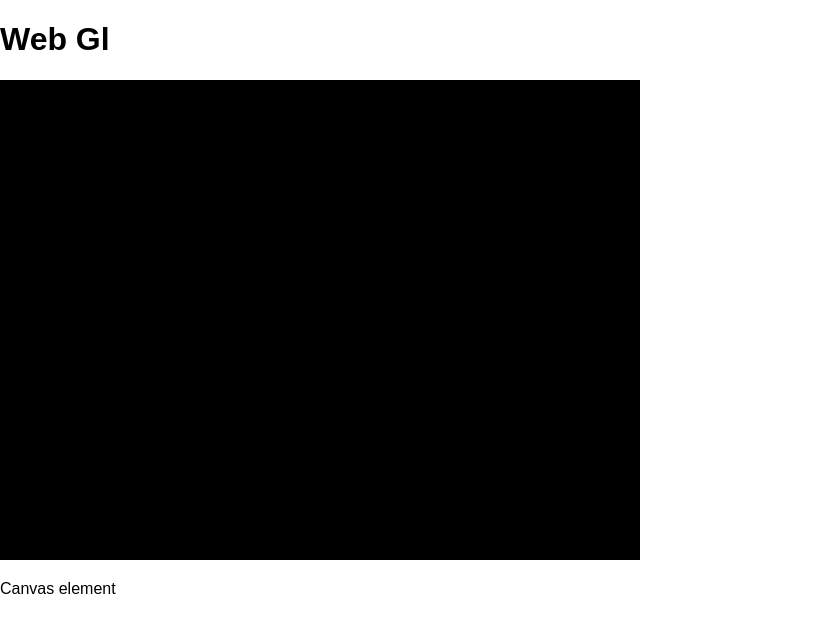
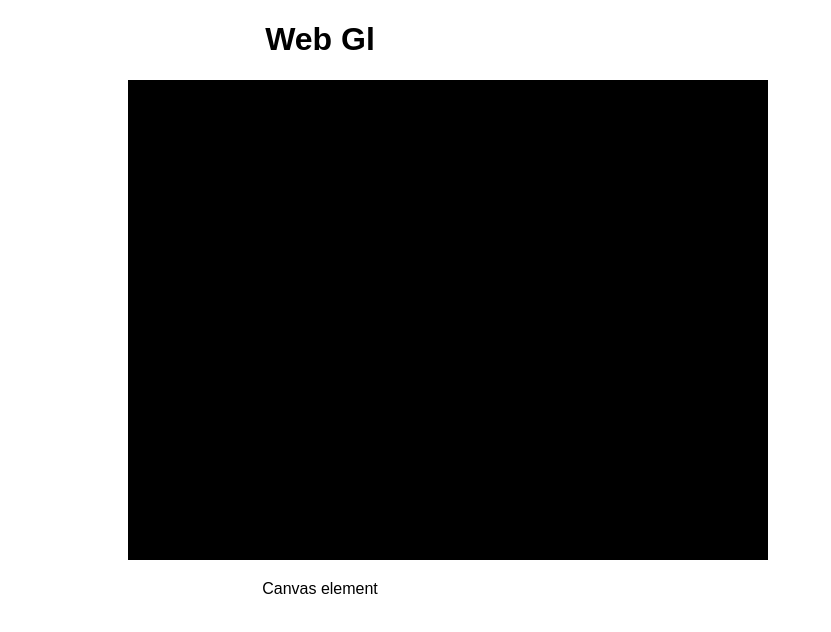
Before and after one commit to JohnDun89/finalProject, a React (Create React App) app: page / in a window 1280 px wide. Shown: the top 632 px of the page, without its empty margins (0-831 px from the left). Built offline with nearby package versions, Linux system fonts and the light colour scheme.

Commit message:
basic build styling added

```diff
--- a/src/index.css
+++ b/src/index.css
@@ -1,5 +1,20 @@
 body {
+  display: flex;
   margin: 0;
   padding: 0;
   font-family: sans-serif;
 }
+
+h1 {
+  text-align: center;
+}
+
+canvas {
+  margin-left: 20%;
+  align-items: center;
+  align-content: center;
+}
+
+p {
+  text-align: center;
+}
```
Also changed, not shown: src/containers/homepage.js (+0 -38 lines).
